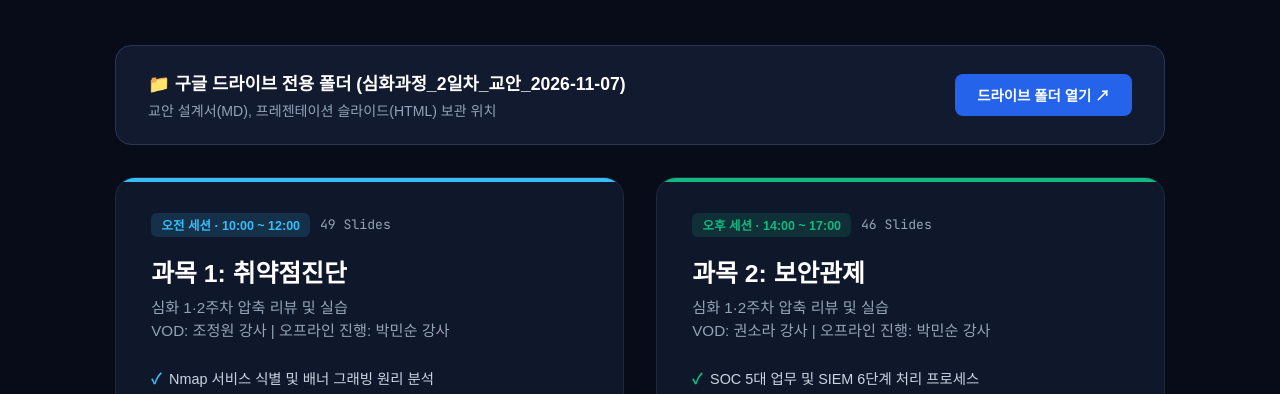
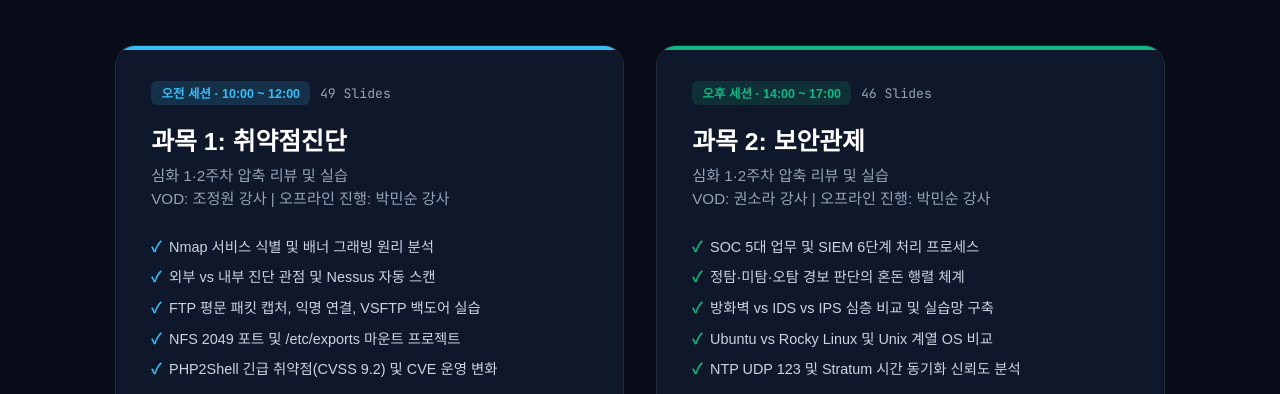
Before and after one commit to pineful/2026_yongin_cybersecurity, a plain HTML site: page week2/cyber-security-index.html in a window 1280 px wide. Shown: the part 331-725 px from the top of the page. Drawn offline with Linux system fonts and the light colour scheme; a web font is replaced by a local one.

Commit message:
2일차 포털: 드라이브 폴더 바로가기 제거
해당 드라이브 폴더가 링크 공개(뷰어) 상태로 스크립트본을 포함하고 있어, 공개 페이지에서 폴더로 가는 경로를 뺐습니다.

```diff
--- a/week2/cyber-security-index.html
+++ b/week2/cyber-security-index.html
@@ -290,14 +290,6 @@
     </p>
   </div>
 
-  <!-- Drive Folder Quick Jump -->
-  <div class="drive-box">
-    <div class="drive-info">
-      <div class="drive-title">📁 구글 드라이브 전용 폴더 (심화과정_2일차_교안_2026-11-07)</div>
-      <div class="drive-sub">교안 설계서(MD), 프레젠테이션 슬라이드(HTML) 보관 위치</div>
-    </div>
-    <a href="https://drive.google.com/drive/folders/1sqNbgND7TN2pwanTJS2ueyIYHcTBlaix" target="_blank" rel="noopener noreferrer" class="btn-drive">드라이브 폴더 열기 ↗</a>
-  </div>
 
   <!-- Course Portal Grid -->
   <div class="portal-grid">
```
